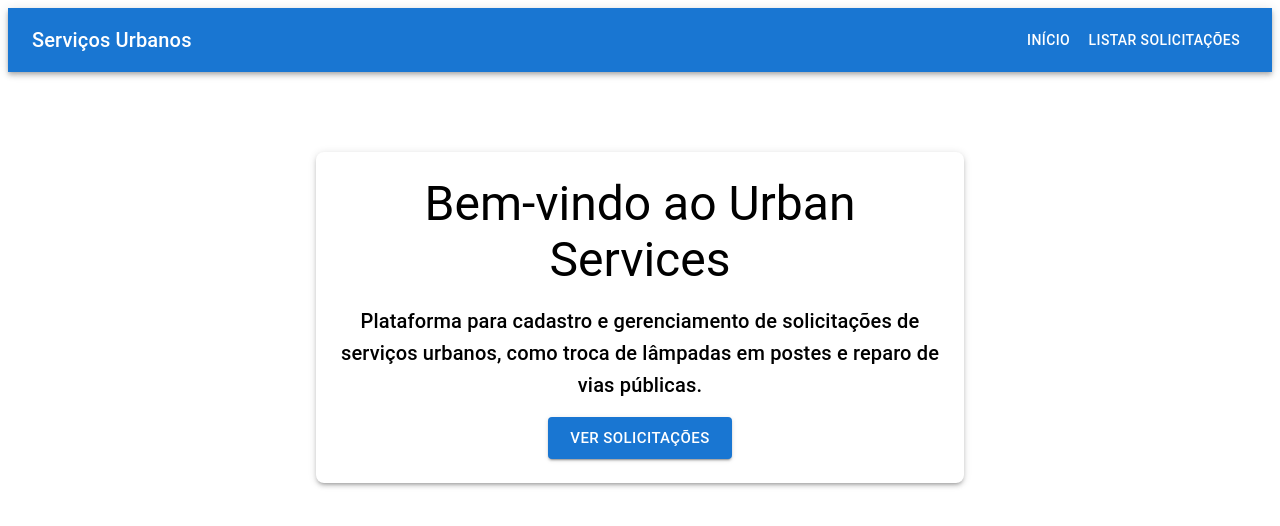
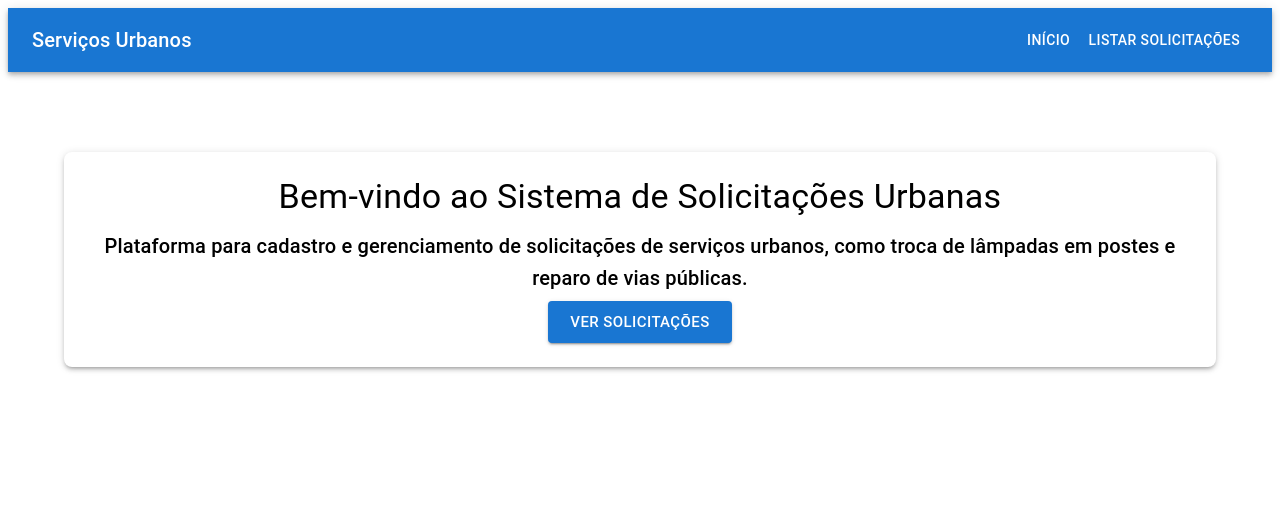
Before and after one commit to sergiocarvalhoo/urban_services_frontend, a React (Vite) app: page / in a window 1280 px wide. Shown: the top 526 px of the page. Built offline with nearby package versions, Linux system fonts and the light colour scheme.

Commit message:
feat: add status and service type labels in Portuguese

```diff
--- a/src/components/ServiceRequestList.tsx
+++ b/src/components/ServiceRequestList.tsx
@@ -1,20 +1,23 @@
-// src/components/ServiceRequestList.tsx
 import {
   Box,
-  Typography,
-  MenuItem,
-  Select,
-  InputLabel,
-  FormControl,
   Card,
   CardContent,
   Chip,
+  FormControl,
+  InputLabel,
+  MenuItem,
+  Select,
   Stack,
+  Typography,
 } from "@mui/material";
 import { useEffect, useState } from "react";
+import {
+  requestStatusLabels,
+  serviceTypeLabels,
+} from "../constants/serviceRequestLabels";
 import { api } from "../services/api";
+import type { ServiceRequest } from "../types/service-request";
 import { ServiceType } from "../types/service-request";
-import type { ServiceRequest } from "../types/service-request";
 
 export function ServiceRequestList() {
   const [requests, setRequests] = useState<ServiceRequest[]>([]);
@@ -51,7 +54,7 @@ export function ServiceRequestList() {
           <MenuItem value="">Todos</MenuItem>
           {Object.values(ServiceType).map((type) => (
             <MenuItem key={type} value={type}>
-              {type.replace("_", " ")}
+              {serviceTypeLabels[type] || type.replace("_", " ")}
             </MenuItem>
           ))}
         </Select>
@@ -61,7 +64,9 @@ export function ServiceRequestList() {
         {requests.map((req) => (
           <Card key={req.id}>
             <CardContent>
-              <Typography variant="h6">{req.type.replace("_", " ")}</Typography>
+              <Typography variant="h6">
+                {serviceTypeLabels[req.type] || req.type.replace("_", " ")}
+              </Typography>
               <Typography variant="body2" color="text.secondary">
                 {req.description}
               </Typography>
@@ -71,7 +76,7 @@ export function ServiceRequestList() {
               <Typography variant="body2">Endereço: {req.address}</Typography>
               <Typography variant="body2">Documento: {req.document}</Typography>
               <Chip
-                label={req.status}
+                label={requestStatusLabels[req.status] || req.status}
                 sx={{ mt: 1 }}
                 color={getStatusColor(req.status)}
               />
--- /dev/null
+++ b/src/constants/serviceRequestLabels.ts
@@ -0,0 +1,14 @@
+export const serviceTypeLabels: Record<string, string> = {
+  LAMP_REPLACEMENT: "Troca de Lâmpadas",
+  ROAD_REPAIR: "Tapa-Buraco",
+  GARBAGE_COLLECTION: "Coleta de Lixo",
+  STREET_CLEANING: "Limpeza de Rua",
+  TREE_TRIMMING: "Poda de Árvores",
+  PARK_MAINTENANCE: "Manutenção de Parques",
+};
+
+export const requestStatusLabels: Record<string, string> = {
+  PENDING: "Pendente",
+  IN_PROGRESS: "Em andamento",
+  COMPLETED: "Concluído",
+};
--- a/src/pages/LandingPage.tsx
+++ b/src/pages/LandingPage.tsx
@@ -5,7 +5,7 @@ export default function LandingPage() {
   return (
     <Box
       sx={{
-        maxWidth: 600,
+        maxWidth: 1200,
         mx: "auto",
         mt: 10,
         textAlign: "center",
@@ -15,10 +15,10 @@ export default function LandingPage() {
         bgcolor: "background.paper",
       }}
     >
-      <Typography variant="h3" gutterBottom>
-        Bem-vindo ao Urban Services
+      <Typography variant="h4" gutterBottom>
+        Bem-vindo ao Sistema de Solicitações Urbanas
       </Typography>
-      <Typography variant="h6" paragraph>
+      <Typography variant="h6" gutterBottom>
         Plataforma para cadastro e gerenciamento de solicitações de serviços
         urbanos, como troca de lâmpadas em postes e reparo de vias públicas.
       </Typography>
```
